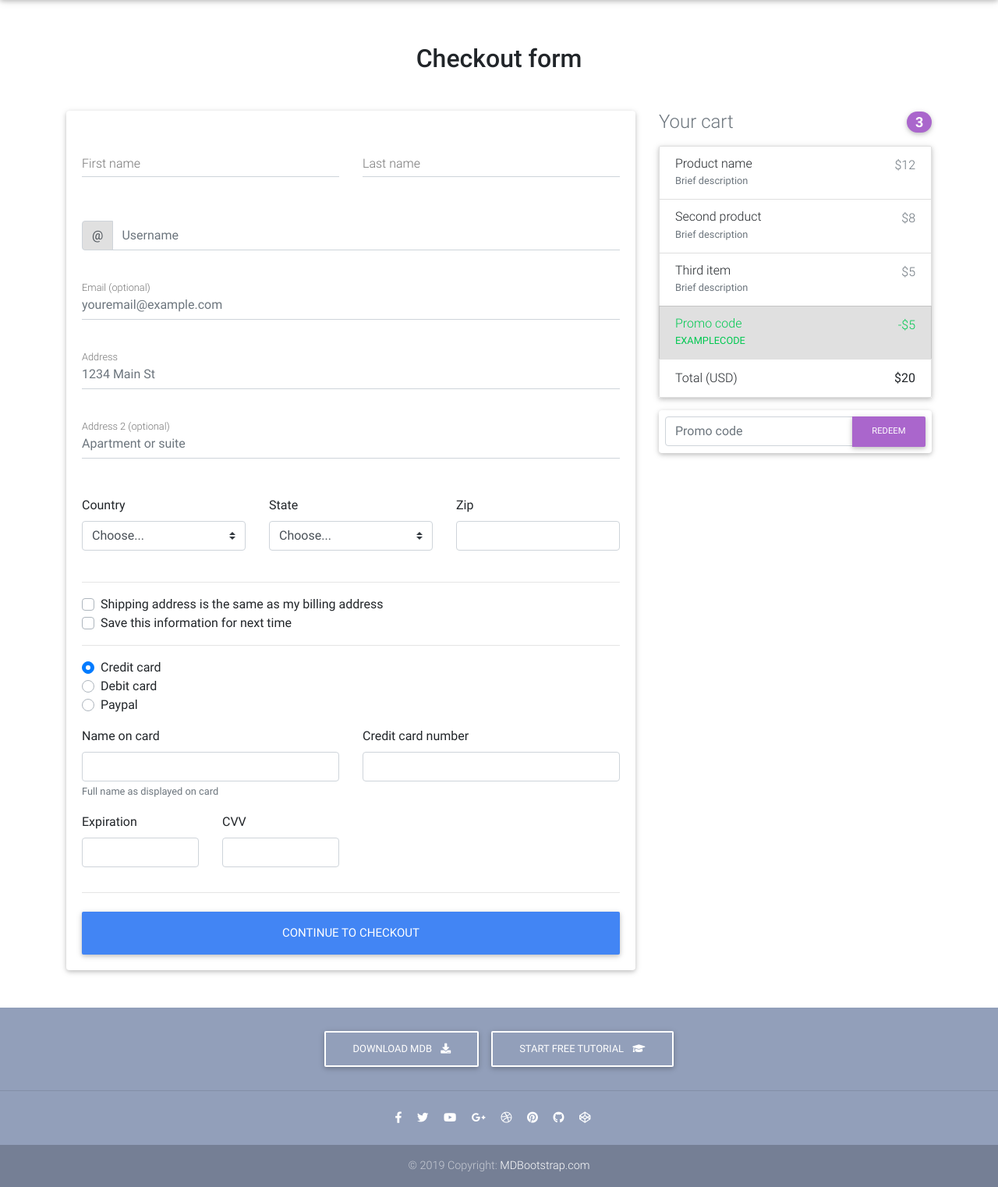
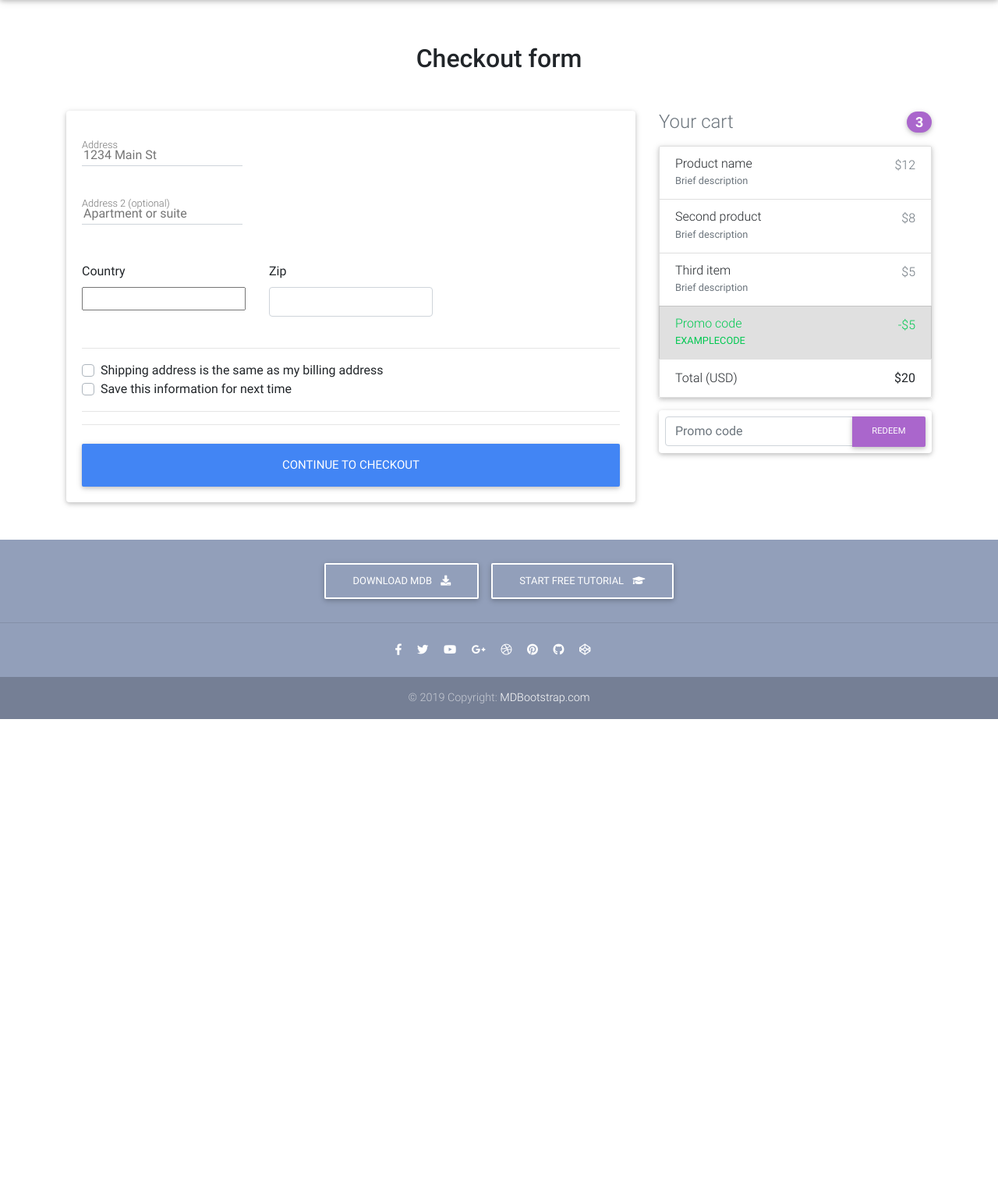
Before and after one commit to alexsonnysar/uh-se-ecommerce-app, a Django app: page /checkout/ in a window 1280 px wide. Shown: the part 64-1586 px from the top of the page at 78% size. After the commit the page ends 986 px from the top, so only its background shows below. Run offline with Django 3.2, Linux system fonts and the light colour scheme; some libraries are stand-ins or nearby versions.

Commit message:
Completed Checkout From without validation

```diff
--- /dev/null
+++ b/core/forms.py
@@ -0,0 +1,19 @@
+from django import forms
+from django_countries.fields import CountryField
+from django_countries.widgets import CountrySelectWidget
+
+class CheckoutForm(forms.Form):
+    street_address = forms.CharField(widget=forms.TextInput(attrs={
+        'placeholder': '1234 Main St'
+    }))
+    aparment_adress = forms.CharField(required=False, widget=forms.TextInput(attrs={
+        'placeholder': 'Apartment or suite'
+    }))
+    country = CountryField(blank_label='(select country)').formfield(widget=CountrySelectWidget(attrs={
+        'class': 'custom-select d-block w-100'
+    }))
+    zip = forms.CharField(widget=forms.TextInput(attrs={
+        'class': 'form-control'
+    }))
+    same_billing_address = forms.BooleanField(required=False)
+    save_info = forms.BooleanField(required=False)
--- a/core/urls.py
+++ b/core/urls.py
@@ -1,12 +1,12 @@
 from django.urls import path
-from .views import HomeView, ItemDetailView, checkout, add_to_cart, remove_from_cart
+from .views import HomeView, ItemDetailView, CheckoutView, add_to_cart, remove_from_cart
 
 app_name = "core"
 
 urlpatterns = [
     path("", HomeView.as_view(), name="home"),
     path("product/<slug>/", ItemDetailView.as_view(), name="product"),
-    path("checkout/", checkout, name="checkout"),
+    path("checkout/", CheckoutView.as_view(), name="checkout"),
     path("add-to-cart/<slug>/", add_to_cart, name="add-to-cart"),
     path("remove-from-cart/<slug>/", remove_from_cart, name="remove-from-cart"),
 ]
--- a/core/views.py
+++ b/core/views.py
@@ -1,17 +1,41 @@
 from django.contrib import messages
 from django.shortcuts import render, get_object_or_404, redirect
-from django.views.generic import ListView, DetailView
+from django.views.generic import ListView, DetailView, View
 from django.utils import timezone
-from .models import Item, Order, OrderItem
-
+from .forms import CheckoutForm
+from .models import Item, Order, OrderItem, BillingAddress
+from usps import USPSApi, Address
 
 class HomeView(ListView):
     model = Item
     template_name = "home-page.html"
 
 
-def checkout(request):
-    return render(request, "checkout-page.html")
+class CheckoutView(View):
+    def get(self, *args, **kwargs):
+        #form
+        form = CheckoutForm()
+        context = {
+            'form': form
+        }
+        return render(self.request, "checkout-page.html", context)
+
+    def post(self, *args, **kwargs):
+        form = CheckoutForm(self.request.POST or None)
+        if form.is_valid():
+            street_address = form.cleaned_data.get('street_address')
+            apartment_address = form.cleaned_data.get('apartment_address')
+            country = form.cleaned_data.get('country')
+            zip = form.cleaned_data.get('zip')
+            same_billing_address = form.cleaned_data.get('same_billing_address')
+            save_info = form.cleaned_data.get('save_info')
+
+
+            return redirect('core:checkout')
+        messages.warning(self.request, "Failed Checkout")
+        return redirect('core:checkout')
+
+
 
 
 class ItemDetailView(DetailView):
--- a/ecommerce/settings.py
+++ b/ecommerce/settings.py
@@ -33,6 +33,7 @@ ALLOWED_HOSTS = []
 INSTALLED_APPS = [
     "django.contrib.admin",
     "django.contrib.auth",
+    "crispy_forms",
     "django.contrib.contenttypes",
     "django.contrib.sessions",
     "django.contrib.messages",
@@ -42,6 +43,7 @@ INSTALLED_APPS = [
     "allauth.account",
     "allauth.socialaccount",
     "core",
+    "django_countries",
 ]
 
 MIDDLEWARE = [
--- a/requirements.txt
+++ b/requirements.txt
@@ -8,9 +8,12 @@ click==7.1.1
 defusedxml==0.6.0
 Django==3.0.5
 django-allauth==0.41.0
+django-countries==6.1.2
+django-crispy-forms==1.9.0
 idna==2.9
 oauthlib==3.1.0
 pathspec==0.8.0
+pygeocoder==1.2.5
 python3-openid==3.1.0
 pytz==2019.3
 regex==2020.4.4
--- a/templates/checkout-page.html
+++ b/templates/checkout-page.html
@@ -1,4 +1,5 @@
 {% extends 'base.html' %}
+{% load crispy_forms_tags %}
 
 {% block content %}
   <!--Main layout-->
@@ -17,62 +18,22 @@
           <!--Card-->
           <div class="card">
 
+
             <!--Card content-->
-            <form class="card-body">
-
-              <!--Grid row-->
-              <div class="row">
-
-                <!--Grid column-->
-                <div class="col-md-6 mb-2">
-
-                  <!--firstName-->
-                  <div class="md-form ">
-                    <input type="text" id="firstName" class="form-control">
-                    <label for="firstName" class="">First name</label>
-                  </div>
-
-                </div>
-                <!--Grid column-->
-
-                <!--Grid column-->
-                <div class="col-md-6 mb-2">
-
-                  <!--lastName-->
-                  <div class="md-form">
-                    <input type="text" id="lastName" class="form-control">
-                    <label for="lastName" class="">Last name</label>
-                  </div>
-
-                </div>
-                <!--Grid column-->
-
-              </div>
-              <!--Grid row-->
-
-              <!--Username-->
-              <div class="md-form input-group pl-0 mb-5">
-                <div class="input-group-prepend">
-                  <span class="input-group-text" id="basic-addon1">@</span>
-                </div>
-                <input type="text" class="form-control py-0" placeholder="Username" aria-describedby="basic-addon1">
-              </div>
-
-              <!--email-->
-              <div class="md-form mb-5">
-                <input type="text" id="email" class="form-control" placeholder="youremail@example.com">
-                <label for="email" class="">Email (optional)</label>
-              </div>
+            <form method="POST" class="card-body">
+              {%csrf_token%}
 
               <!--address-->
               <div class="md-form mb-5">
-                <input type="text" id="address" class="form-control" placeholder="1234 Main St">
+                <!-- <input type="text" id="address" class="form-control" placeholder="1234 Main St"> -->
+                {{ form.street_address }}
                 <label for="address" class="">Address</label>
               </div>
 
               <!--address-2-->
               <div class="md-form mb-5">
-                <input type="text" id="address-2" class="form-control" placeholder="Apartment or suite">
+                <!-- <input type="text" id="address-2" class="form-control" placeholder="Apartment or suite"> -->
+                {{ form.aparment_adress}}
                 <label for="address-2" class="">Address 2 (optional)</label>
               </div>
 
@@ -83,10 +44,7 @@
                 <div class="col-lg-4 col-md-12 mb-4">
 
                   <label for="country">Country</label>
-                  <select class="custom-select d-block w-100" id="country" required>
-                    <option value="">Choose...</option>
-                    <option>United States</option>
-                  </select>
+                  {{ form.country }}
                   <div class="invalid-feedback">
                     Please select a valid country.
                   </div>
@@ -95,25 +53,15 @@
                 <!--Grid column-->
 
                 <!--Grid column-->
-                <div class="col-lg-4 col-md-6 mb-4">
 
-                  <label for="state">State</label>
-                  <select class="custom-select d-block w-100" id="state" required>
-                    <option value="">Choose...</option>
-                    <option>California</option>
-                  </select>
-                  <div class="invalid-feedback">
-                    Please provide a valid state.
-                  </div>
-
-                </div>
                 <!--Grid column-->
 
                 <!--Grid column-->
                 <div class="col-lg-4 col-md-6 mb-4">
 
                   <label for="zip">Zip</label>
-                  <input type="text" class="form-control" id="zip" placeholder="" required>
+                  <!-- <input type="text" class="form-control" id="zip" placeholder="" required> -->
+                  {{ form.zip }}
                   <div class="invalid-feedback">
                     Zip code required.
                   </div>
@@ -127,63 +75,27 @@
               <hr>
 
               <div class="custom-control custom-checkbox">
-                <input type="checkbox" class="custom-control-input" id="same-address">
+                <input {%if form.same_billing_address.value %} checked {%endif%} type="checkbox" class="custom-control-input" name="same_billing_address" id="same-address">
                 <label class="custom-control-label" for="same-address">Shipping address is the same as my billing address</label>
               </div>
               <div class="custom-control custom-checkbox">
-                <input type="checkbox" class="custom-control-input" id="save-info">
+                <input {%if form.save_info.value %} checked {%endif%}type="checkbox" class="custom-control-input" name="save-info" id="save-info">
                 <label class="custom-control-label" for="save-info">Save this information for next time</label>
               </div>
 
               <hr>
 
               <div class="d-block my-3">
-                <div class="custom-control custom-radio">
+                <!-- <div class="custom-control custom-radio">
                   <input id="credit" name="paymentMethod" type="radio" class="custom-control-input" checked required>
                   <label class="custom-control-label" for="credit">Credit card</label>
                 </div>
                 <div class="custom-control custom-radio">
-                  <input id="debit" name="paymentMethod" type="radio" class="custom-control-input" required>
-                  <label class="custom-control-label" for="debit">Debit card</label>
-                </div>
-                <div class="custom-control custom-radio">
                   <input id="paypal" name="paymentMethod" type="radio" class="custom-control-input" required>
                   <label class="custom-control-label" for="paypal">Paypal</label>
-                </div>
+                </div> -->
               </div>
-              <div class="row">
-                <div class="col-md-6 mb-3">
-                  <label for="cc-name">Name on card</label>
-                  <input type="text" class="form-control" id="cc-name" placeholder="" required>
-                  <small class="text-muted">Full name as displayed on card</small>
-                  <div class="invalid-feedback">
-                    Name on card is required
-                  </div>
-                </div>
-                <div class="col-md-6 mb-3">
-                  <label for="cc-number">Credit card number</label>
-                  <input type="text" class="form-control" id="cc-number" placeholder="" required>
-                  <div class="invalid-feedback">
-                    Credit card number is required
-                  </div>
-                </div>
-              </div>
-              <div class="row">
-                <div class="col-md-3 mb-3">
-                  <label for="cc-expiration">Expiration</label>
-                  <input type="text" class="form-control" id="cc-expiration" placeholder="" required>
-                  <div class="invalid-feedback">
-                    Expiration date required
-                  </div>
-                </div>
-                <div class="col-md-3 mb-3">
-                  <label for="cc-expiration">CVV</label>
-                  <input type="text" class="form-control" id="cc-cvv" placeholder="" required>
-                  <div class="invalid-feedback">
-                    Security code required
-                  </div>
-                </div>
-              </div>
+
               <hr class="mb-4">
               <button class="btn btn-primary btn-lg btn-block" type="submit">Continue to checkout</button>
 
```
Also changed, not shown: core/models.py (+12 -1 lines), core/migrations/0008_billingaddress.py (added), core/migrations/0009_order_billing_address.py (added), db.sqlite3.
